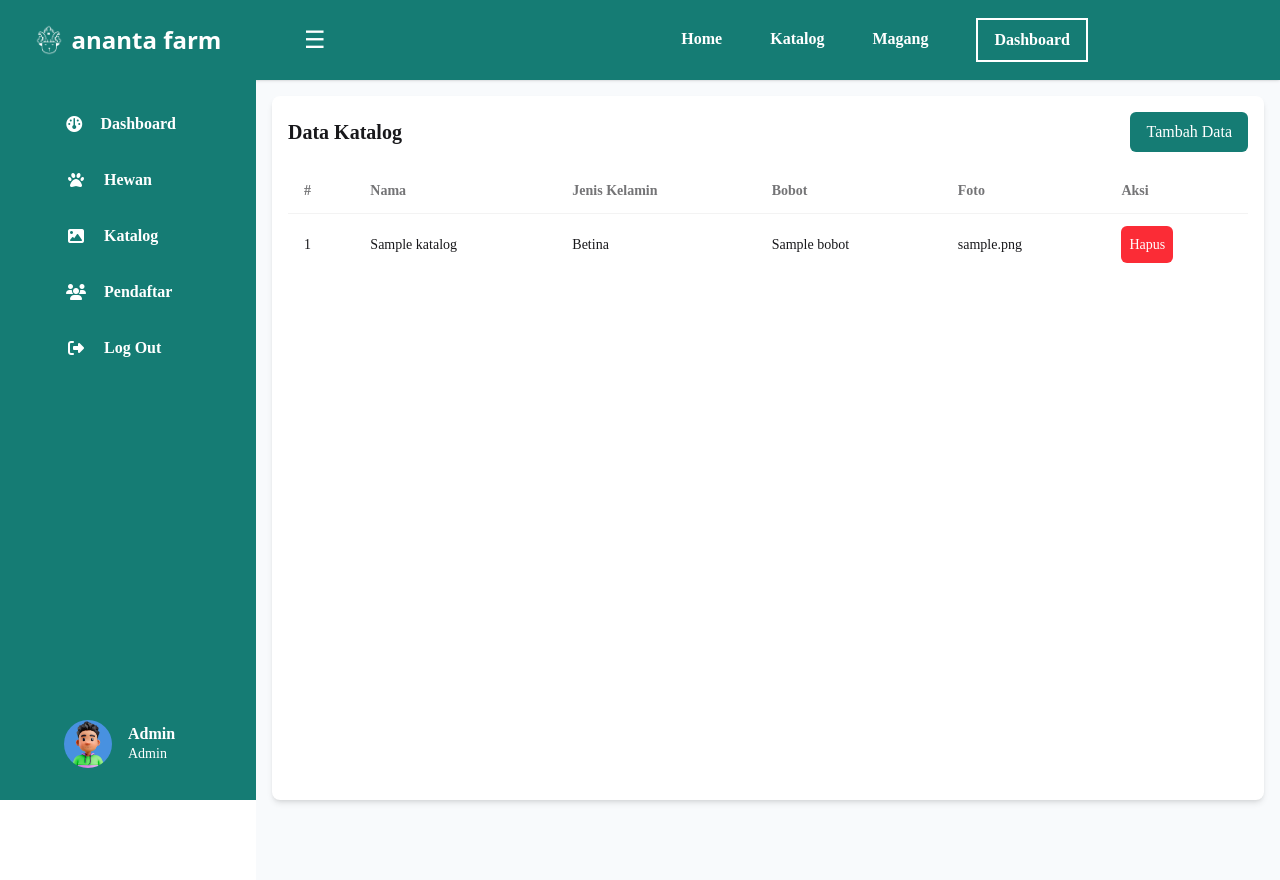
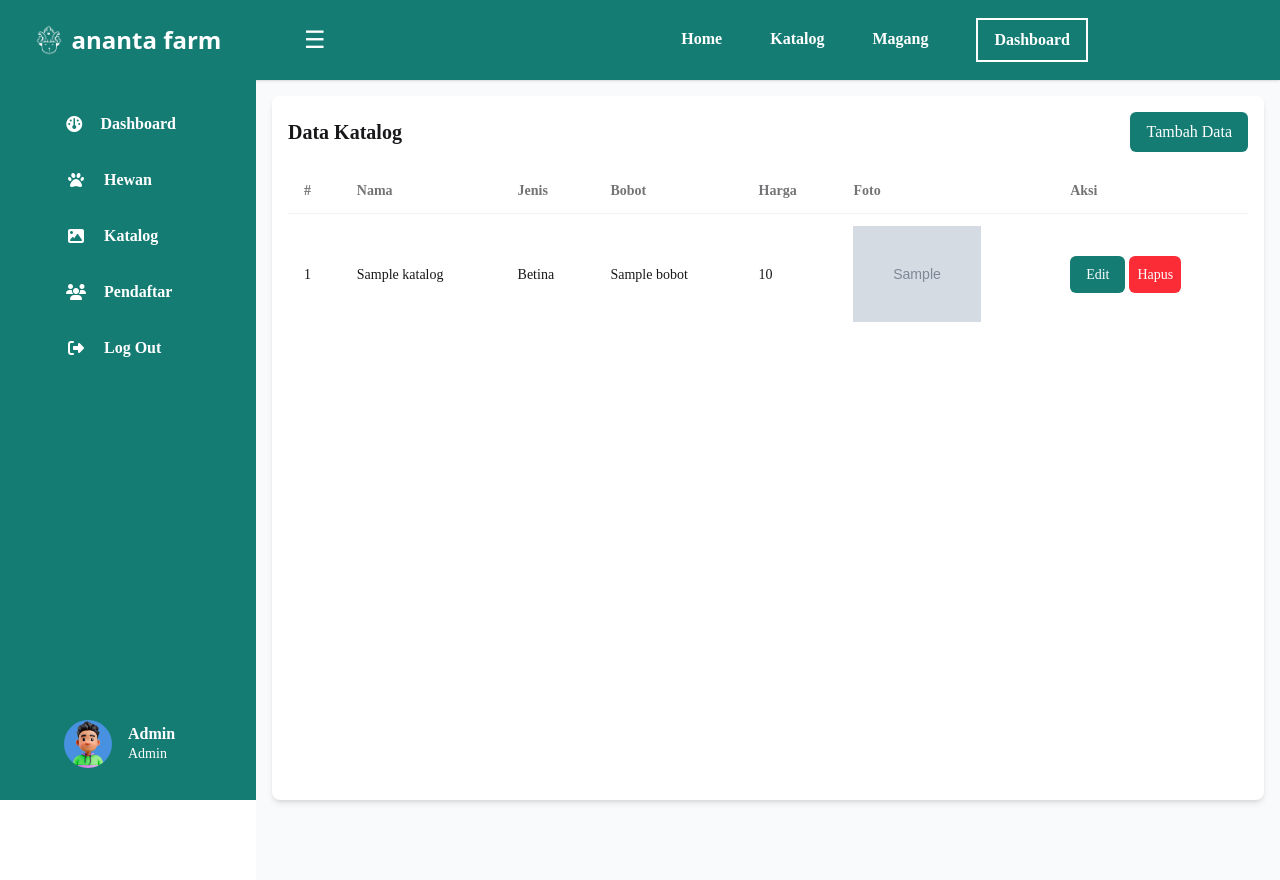
Before and after one commit to tgrsnts/ananta-farm, a Laravel app: template resources/views/admin/katalog/index.blade.php in a window 1280 px wide. Run offline with Laravel 12, Linux system fonts and the light colour scheme; a user stored in the database is signed in; data comes from the database, SQL or seed files in the repository; tables that the repository leaves empty hold one stand-in row (values such as "Sample post"); the template is opened without the code that fills it: most values are stand-ins (such as "Sample title", 1, 10 or a date in 2020); grey boxes marked "Sample" are stand-in pictures; style sheets or scripts are compiled from the project's sources; some libraries are stand-ins or nearby versions.

Commit message:
katalog CRD

```diff
--- a/resources/views/admin/katalog/index.blade.php
+++ b/resources/views/admin/katalog/index.blade.php
@@ -15,7 +15,7 @@
                     <dialog id="addKatalogModal" class="modal">
                         <div class="modal-box">
                             <h2 class="font-bold text-lg">Tambah Katalog</h2>
-                            <form action="{{ route('admin.katalog.store') }}" method="POST" class="flex flex-col gap-4">
+                            <form action="{{ route('admin.katalog.store') }}" method="POST" class="flex flex-col gap-4" enctype="multipart/form-data">
                                 @csrf
                                 <div class="flex flex-col gap-2">
                                     <div class="flex flex-col gap-1">
@@ -24,30 +24,30 @@
                                             class="w-full p-2 border-1 border-slate-400 focus:outline focus:outline-green-normal rounded-lg"
                                             required>
                                     </div>
-                                    <div class="flex flex-col gap-1">
-                                        <label class="block">Jenis Kelamin</label>
-                                        <div class="flex gap-4">
-                                            <div class="flex gap-2">
-                                                <input id="jenis_kelamin_1" type="radio" value="L"
-                                                    name="jenis_kelamin"
-                                                    class="border-1 border-slate-400 focus:outline focus:outline-green-normal rounded-lg"
-                                                    required>
-                                                <label for="jenis_kelamin_1">Jantan</label>
-                                            </div>
-                                            <div class="flex gap-2">
-                                                <input id="jenis_kelamin_2" type="radio" value="P"
-                                                    name="jenis_kelamin"
-                                                    class="border-1 border-slate-400 focus:outline focus:outline-green-normal rounded-lg"
-                                                    required>
-                                                <label for="jenis_kelamin_1">Betina</label>
-                                            </div>
-                                        </div>
+                                    <div class="flex flex-col gap-2">
+                                        <label for="jenis" class="block">Jenis</label>
+                                        <select name="jenis" id="jenis"
+                                            class="w-full px-2 py-3 border-1 border-slate-400 focus:outline focus:outline-green-normal rounded-lg">
+                                            <option value="">Pilih Jenis</option>
+                                                <option value="sapi">Sapi</option>
+                                                <option value="domba">Domba</option>
+                                        </select>
                                     </div>
                                     <div class="flex flex-col gap-1">
                                         <label class="block">Bobot </label>
                                         <input type="text" name="bobot"
                                             class="w-full p-2 border-1 border-slate-400 focus:outline focus:outline-green-normal rounded-lg"
                                             required>
+                                    </div>
+                                    <div class="flex flex-col gap-1">
+                                        <label for="harga" class="block">Harga</label>
+                                        <div class="flex">
+                                            <div class="bg-slate-200 border border-slate-400 px-4 py-2 text-slate-500 text-lg rounded-l-lg">Rp.
+                                            </div>
+                                            <input id="harga" type="text" name="harga"
+                                                class="w-full p-2 border-1 border-slate-400 focus:outline focus:outline-green-normal rounded-r-lg"
+                                                required>
+                                        </div>
                                     </div>
                                     <div class="flex flex-col gap-2">
                                         <label for="foto" class="block">Foto Katalog</label>
@@ -67,7 +67,6 @@
                         </div>
                     </dialog>
                 </div>
-
             </div>
 
 
@@ -77,8 +76,9 @@
                         <tr>
                             <th>#</th>
                             <th>Nama</th>
-                            <th>Jenis Kelamin</th>
+                            <th>Jenis</th>
                             <th>Bobot</th>
+                            <th>Harga</th>
                             <th>Foto</th>
                             <th>Aksi</th>
                         </tr>
@@ -90,20 +90,15 @@
                                 <td>{{ $item->nama }}</td>
                                 <td>{{ $item->jenis_kelamin == 'L' ? 'Jantan' : 'Betina' }}</td>
                                 <td>{{ $item->bobot }}</td>
-                                <td>{{ $item->foto }}</td>
-                                <td class="flex gap-1">
-                                    {{-- <a href="/admin/katalog/{{ $item->id_katalog }}"
-                                        class="bg-blue-500 hover:bg-blue-600 text-white p-2 rounded-md">
-                                        Detail
-                                    </a>
-
+                                <td>{{ $item->harga }}</td>
+                                <td><img class="max-h-24" src="{{ asset('storage/' . $item->foto) }}" alt="foto_katalog"></td>
+                                <td>
+                                    <div class="flex gap-1">
                                         <button type="button"
-                                        class="bg-green-normal hover:bg-green-normal-hover text-white p-2 rounded-md"
+                                            class="bg-green-normal hover:bg-green-normal-hover text-white px-4 p-2 rounded-md"
                                             onclick="openRekamModal({{ $item->id_katalog }}, '{{ $item->nama_katalog }}', '1')">
-                                        Rekam
-                                    </button> --}}
-
-
+                                            Edit
+                                        </button>
                                         <form action="{{ route('admin.katalog.destroy', $item->id_katalog) }}" method="POST"
                                             onsubmit="return confirm('Yakin ingin menghapus katalog ini?')">
                                             @csrf
@@ -111,6 +106,7 @@
                                             <button type="submit"
                                                 class="bg-red-500 hover:bg-red-600 text-white p-2 rounded-md">Hapus</button>
                                         </form>
+                                    </div>
                                 </td>
                             </tr>
                         @endforeach
```
Also changed, not shown: app/Http/Controllers/KatalogController.php (+31 -0 lines), app/Models/Katalog.php (+7 -0 lines). Lines whose indentation alone changed are shown as unchanged.
